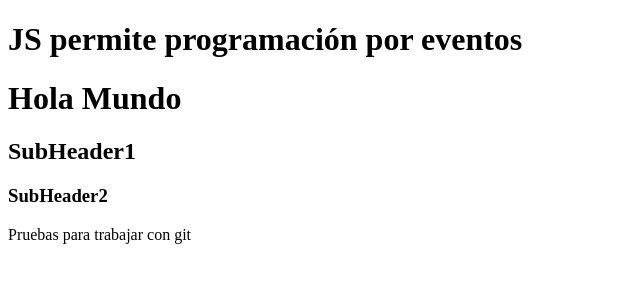
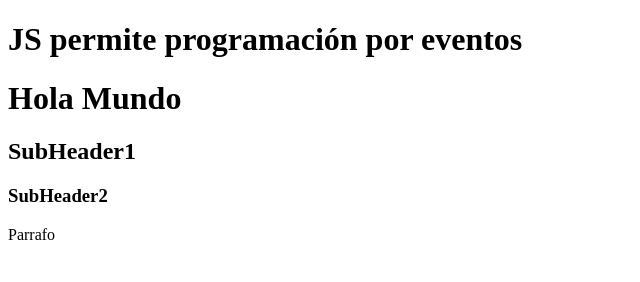
Before and after one commit to RodrigoPLpz/jslLearn, a plain HTML site: page index1.html in a window 1280 px wide. Shown: the whole page, without its empty margins (0-640 px from the left). Drawn offline with Linux system fonts and the light colour scheme.

```diff
--- a/index1.html
+++ b/index1.html
@@ -10,7 +10,7 @@
             <h1>Hola Mundo</h1>
             <h2>SubHeader1</h2>
             <h3>SubHeader2</h3>
-            <p>Pruebas para trabajar con git</p>
+            <p>Parrafo</p>
         </header>
         <script src="main1.js"></script>
     </body>
--- a/main1.js
+++ b/main1.js
@@ -7,7 +7,7 @@
     // preventDefault()-> Evita que se dispare una accion por defecto como una llamada a un hipervínculo o llame a un formulario.
     //Es una forma pra controlar el flujo de la acción de cualquier evento.
     e.preventDefault();
-    console.log("has cliclado en" + e.target.nodeName);
+    console.log("Se ha hecho clicl en " + e.target.nodeName);
     //stopPropagation() evita que se propaguen los eventos de abajo a arriba
     e.stopPropagation();
 }
@@ -17,5 +17,5 @@
 // Funcion que maneaja el evento
 function onClick (e) {
     e.preventDefault();
-    console.log("Has cliciado en el documento");
+    console.log("Has dado clic en el documento");
 }
```
